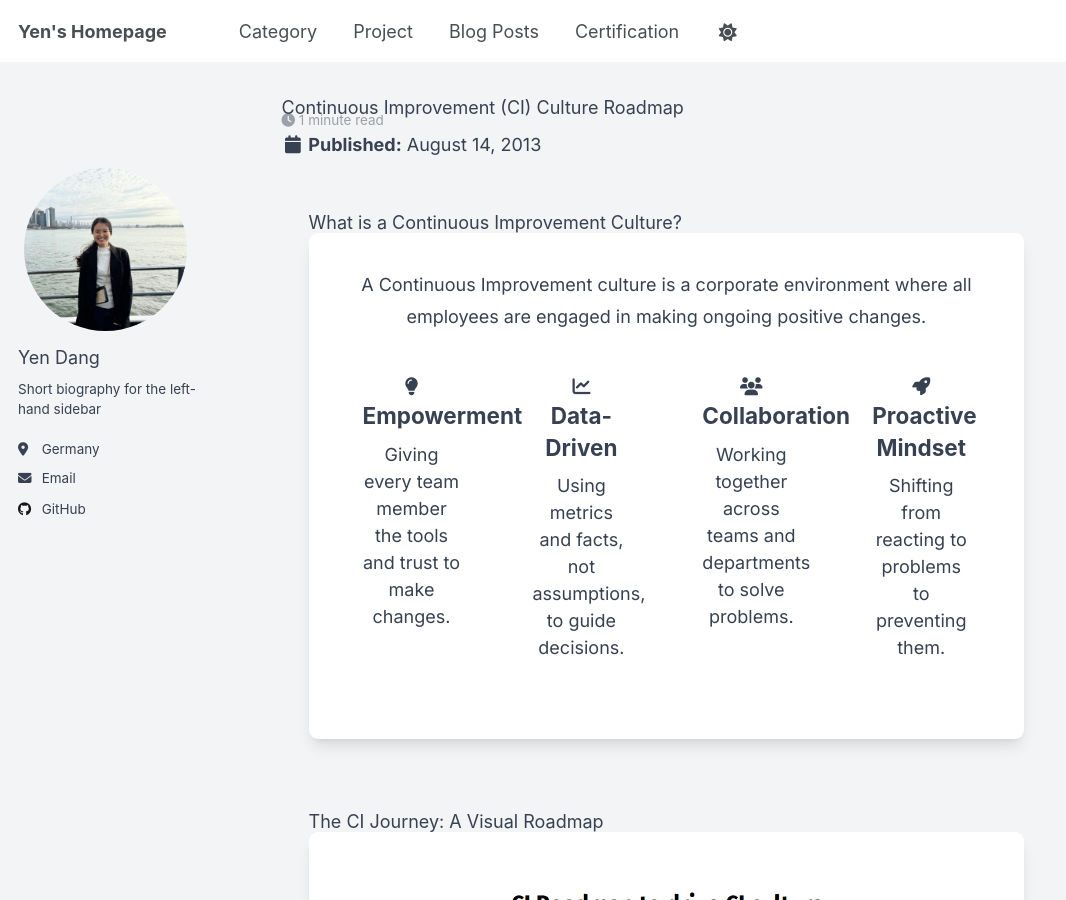
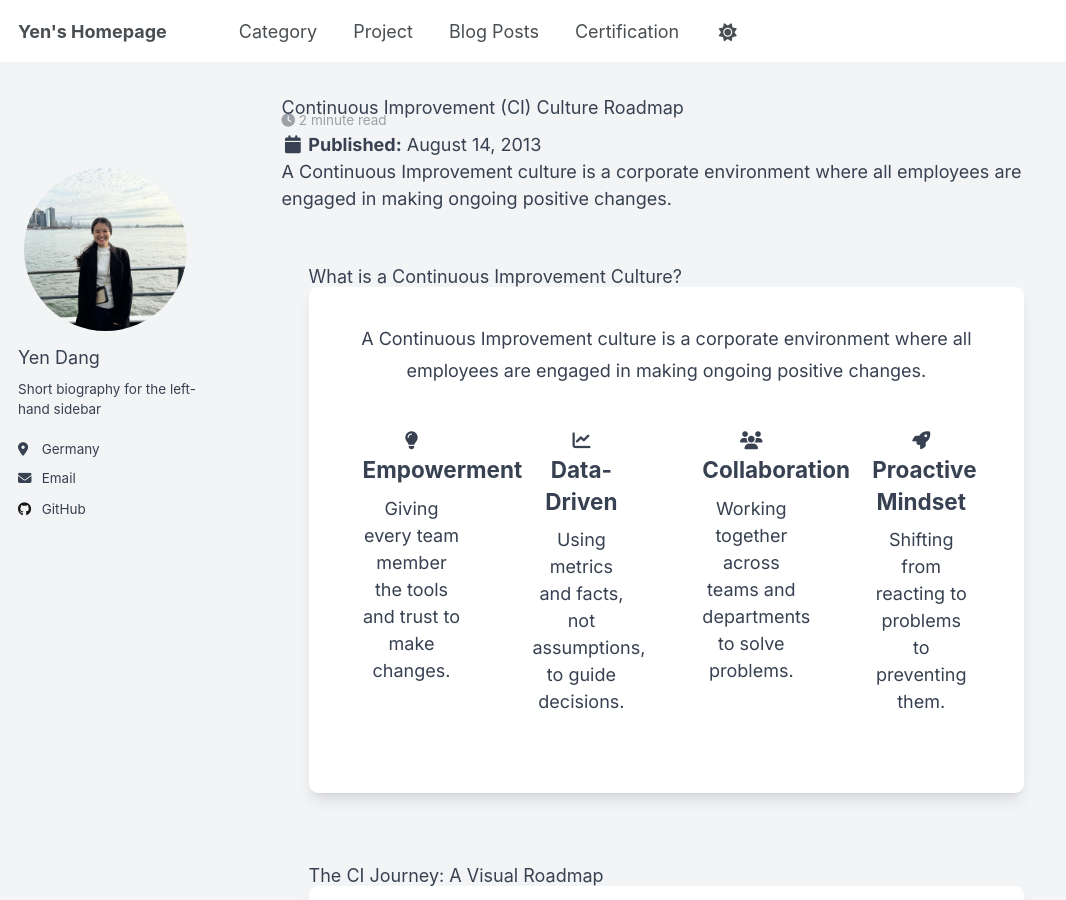
Before and after one commit to yen010390/yen010390.github.io, a Jekyll site: the page built from _posts/2013-08-14-blog-post-2.html, in a window 1280 px wide and 900 px high. Shown: the whole window, without its empty margins (0-1066 px from the left). Built offline with Jekyll 4.4.1, drawn with Linux system fonts in a browser that asks for light colours; nearby versions of some CDN libraries; some of the changed text lies outside the part shown.

Commit message:
Update 2013-08-14-blog-post-2.html

```diff
--- a/_posts/2013-08-14-blog-post-2.html
+++ b/_posts/2013-08-14-blog-post-2.html
@@ -3,10 +3,11 @@
 date: 2013-08-14
 permalink: /posts/2013/08/blog-post-2/
 tags:
-  - cool posts
-  - category1
-  - category2
+  - CI
 ---
+
+A Continuous Improvement culture is a corporate environment where all employees are engaged in making ongoing positive changes.
+
 
 <!DOCTYPE html>
 <html lang="en">
```
